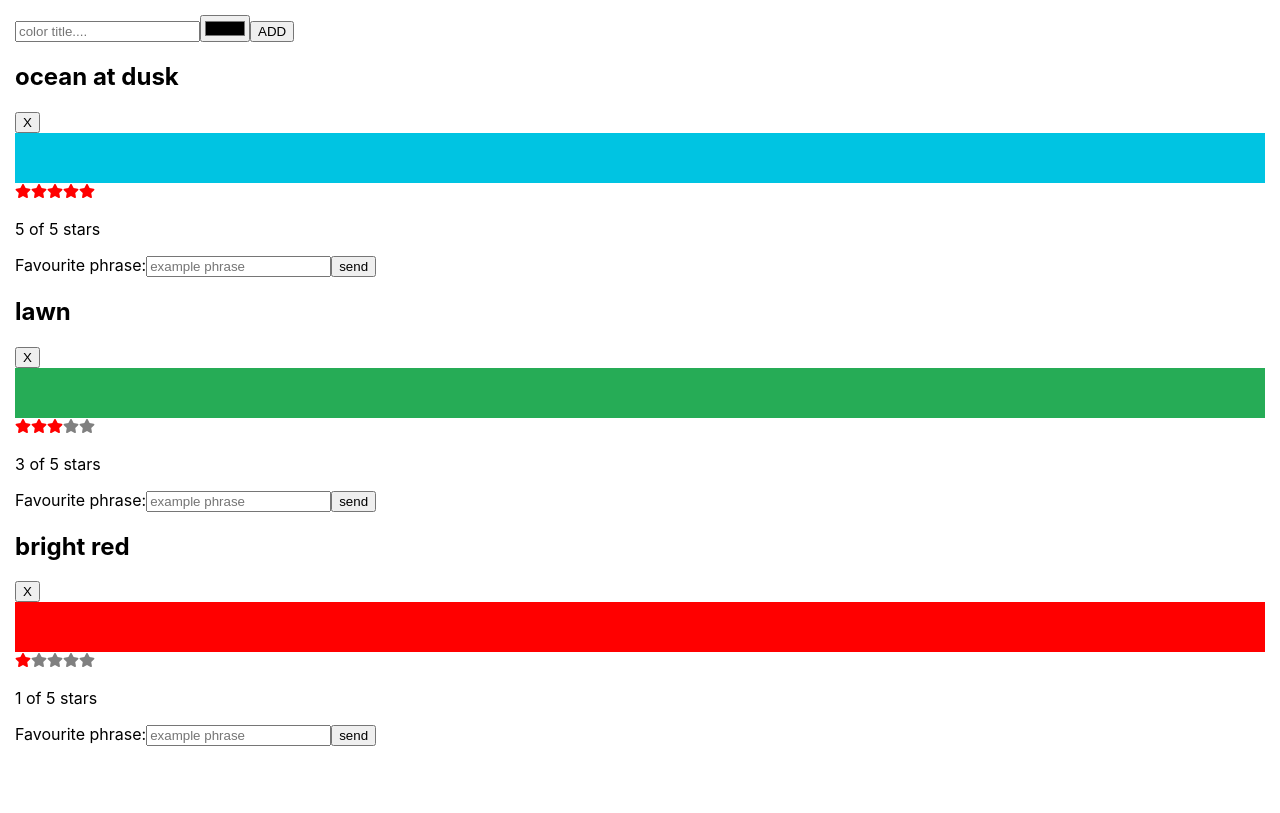
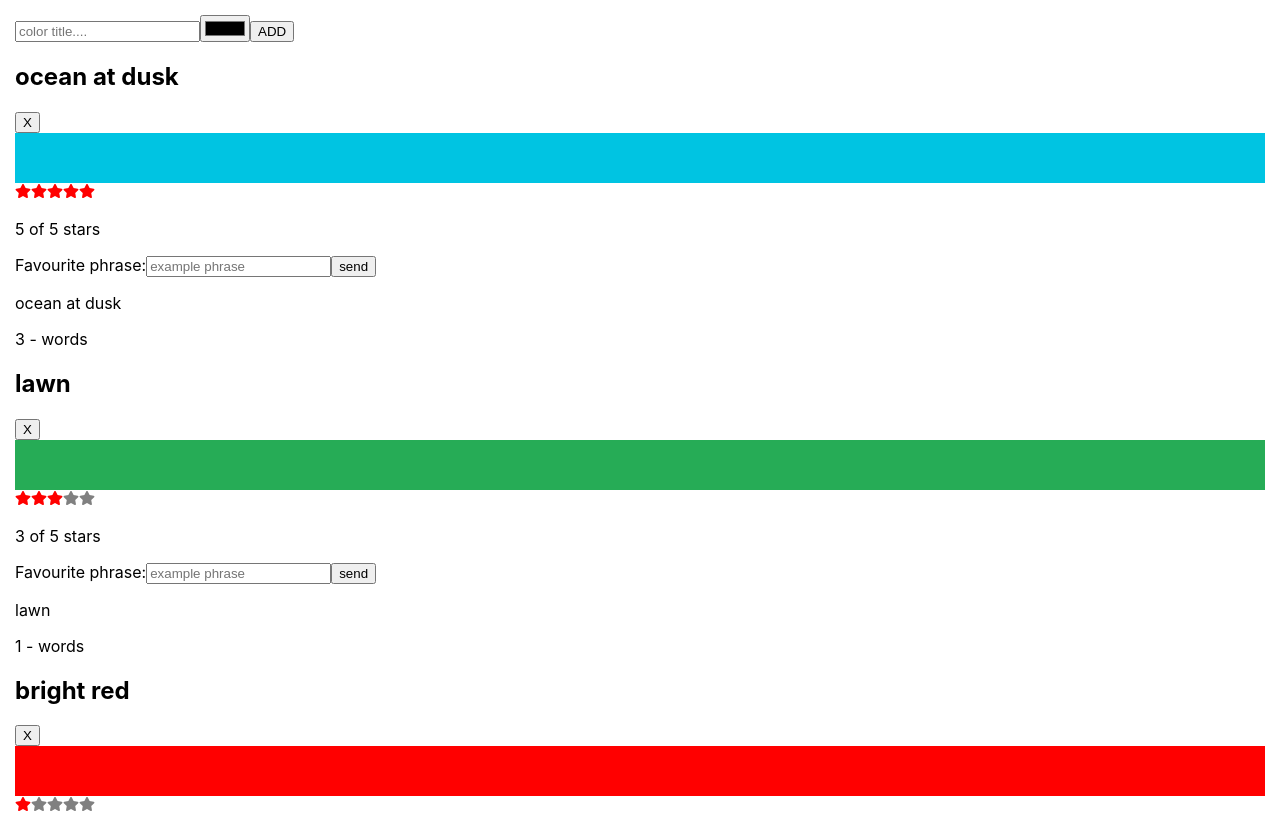
Before and after one commit to ramoh/react-tut, a React (Create React App) app: page / in a window 1280 px wide. Shown: the top 813 px of the page. Built offline with nearby package versions, Linux system fonts and the light colour scheme.

Commit message:
useEffect dependency tracker update

```diff
--- a/src/components/Color.js
+++ b/src/components/Color.js
@@ -1,10 +1,11 @@
 import React from "react";
-import StarRating from "./StarRating";
 import { useColors } from "./color-hooks";
 import Phrase from "./Phrase";
-
+import StarRating from "./StarRating";
+import WordCount from "./WordCount";
 export default function Color({ id, title, color, rating }) {
   const { rateColor, removeColor } = useColors();
+
   return (
     <section>
       <h1>{title}</h1>
@@ -15,6 +16,7 @@ export default function Color({ id, title, color, rating }) {
         onRate={(rating) => rateColor(id, rating)}
       ></StarRating>
       <Phrase />
+      <WordCount>{title}</WordCount>
     </section>
   );
 }
--- /dev/null
+++ b/src/components/WordCount.js
@@ -0,0 +1,18 @@
+import React, { useEffect, useLayoutEffect, useMemo } from "react";
+import { useAnyKeyToRender } from "./use-key";
+
+export default function WordCount({ children = "" }) {
+  useAnyKeyToRender();
+  const words = useMemo(() => children.split(" "), [children]);
+
+  useEffect(() => {
+    console.log("fresh render");
+  }, [words]);
+  useLayoutEffect(() => console.log("useLayoutEffect"));
+  return (
+    <>
+      <p>{children}</p>
+      <p>{words.length} - words</p>
+    </>
+  );
+}
--- /dev/null
+++ b/src/components/use-key.js
@@ -0,0 +1,10 @@
+import { useEffect, useState } from "react";
+
+export const useAnyKeyToRender = () => {
+  const [, forceRender] = useState();
+
+  useEffect(() => {
+    window.addEventListener("keydown", forceRender);
+    return () => window.removeEventListener("keydown", forceRender);
+  }, []);
+};
```
